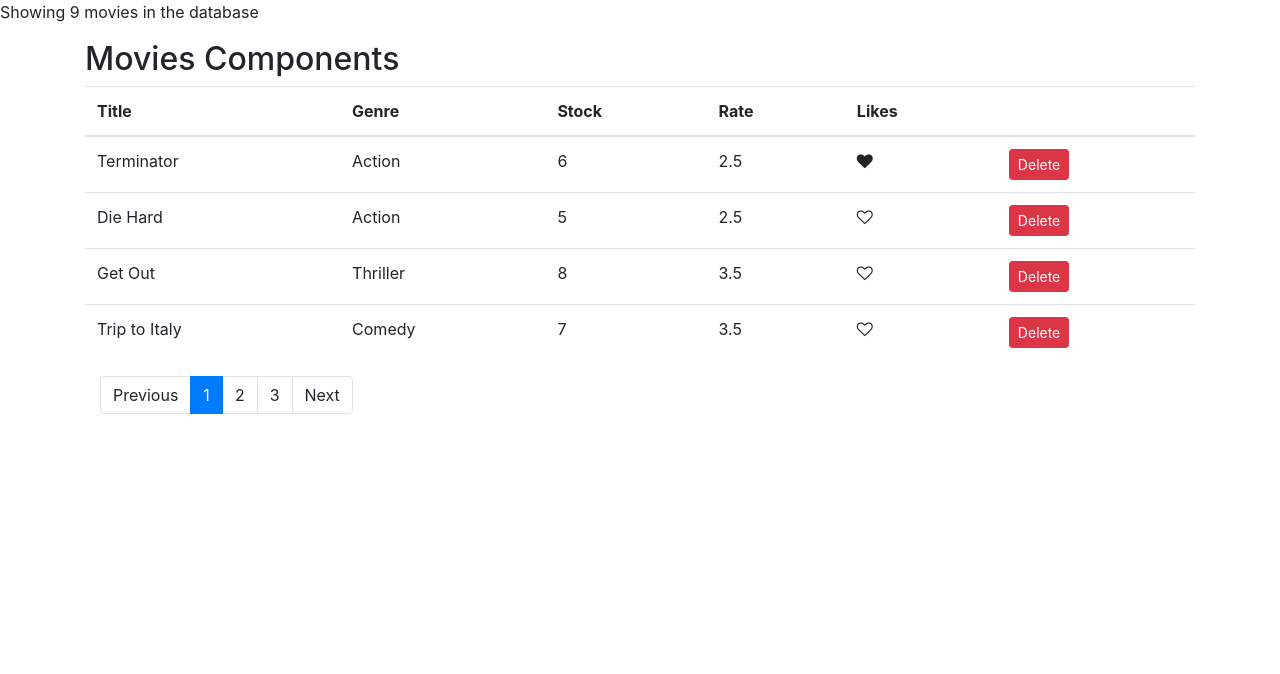
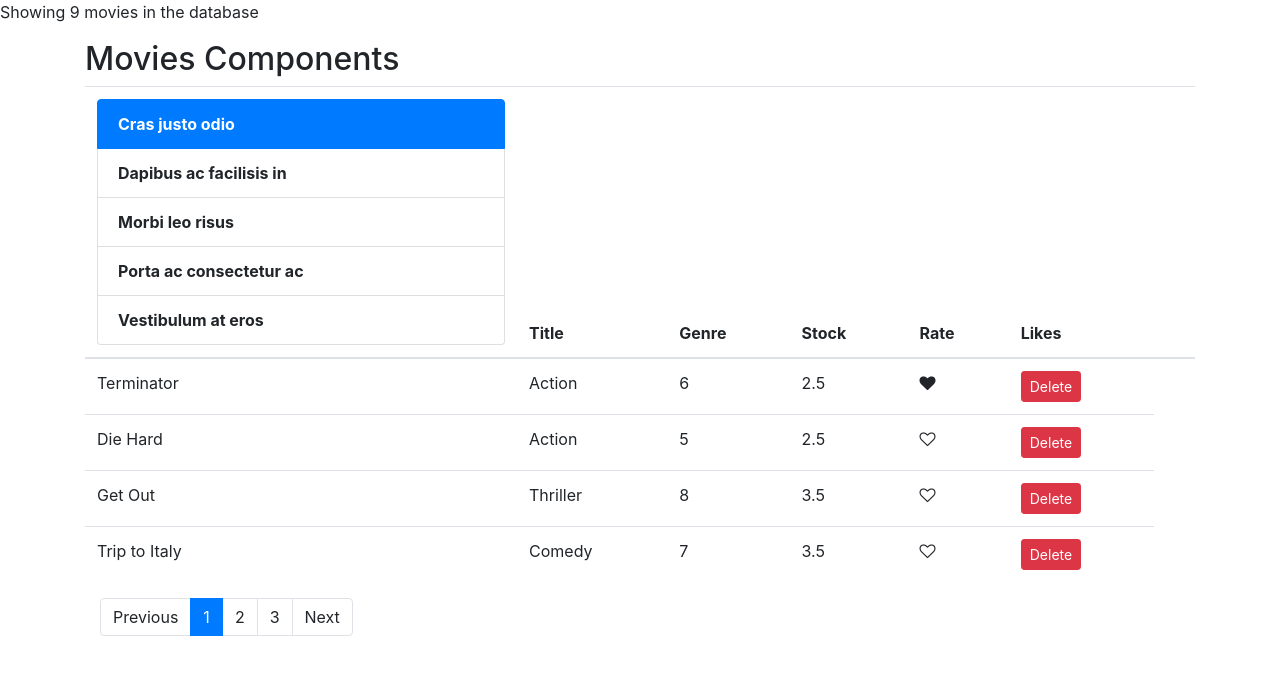
Before and after one commit to gabpoiss/React_With_Mosh, a React (Create React App) app in the folder vidly/: page / in a window 1280 px wide. Shown: the top 674 px of the page. Built offline with nearby package versions, Linux system fonts and the light colour scheme.

Commit message:
Creating a list group to filter the types of movies

```diff
--- /dev/null
+++ b/vidly/src/components/common/list-group.jsx
@@ -0,0 +1,15 @@
+import React, { Component } from "react";
+
+const ListGroup = () => {
+  return (
+    <ul class="list-group">
+      <li class="list-group-item active">Cras justo odio</li>
+      <li class="list-group-item">Dapibus ac facilisis in</li>
+      <li class="list-group-item">Morbi leo risus</li>
+      <li class="list-group-item">Porta ac consectetur ac</li>
+      <li class="list-group-item">Vestibulum at eros</li>
+    </ul>
+  );
+};
+
+export default ListGroup;
--- a/vidly/src/components/movies.jsx
+++ b/vidly/src/components/movies.jsx
@@ -5,6 +5,7 @@
 import Like from "./common/like";
 import Pagination from "./common/pagination";
 import { paginate } from "../utils/paginate";
+import ListGroup from "./common/list-group";
 
 class Movies extends Component {
   state = {
@@ -62,6 +63,9 @@
           <table className="table">
             <thead>
               <tr>
+                <th>
+                  <ListGroup />
+                </th>
                 <th>Title</th>
                 <th>Genre</th>
                 <th>Stock</th>
@@ -70,6 +74,7 @@
                 <th />
               </tr>
             </thead>
+
             <tbody>
               {movies.map(movie => (
                 <tr key={movie._id}>
```
